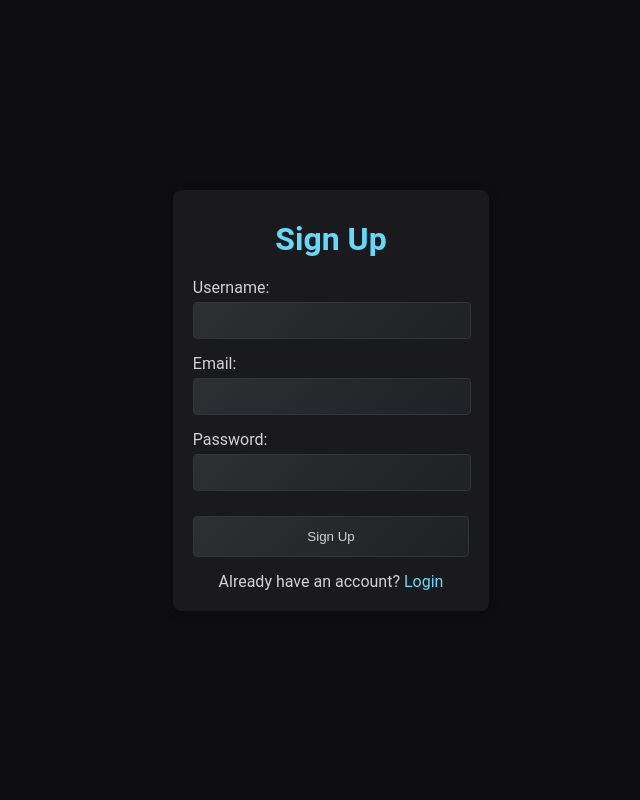
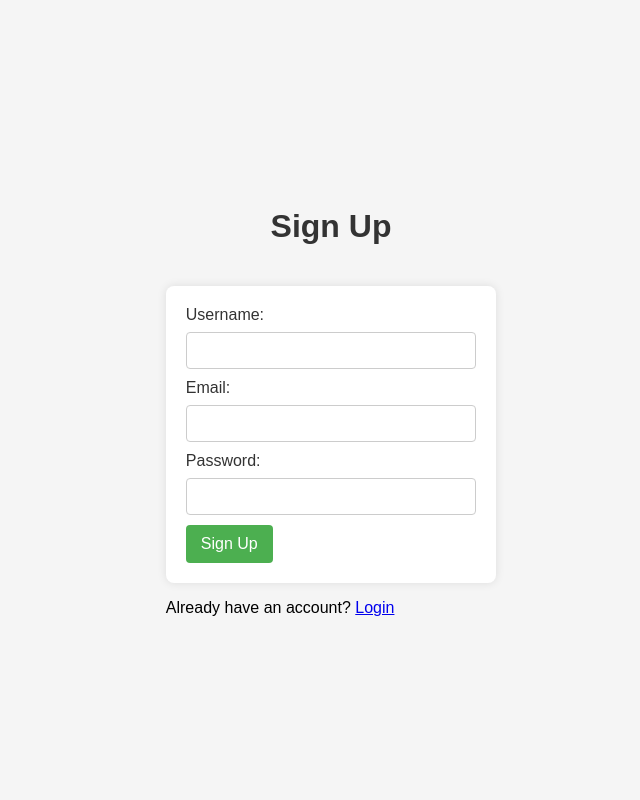
Before and after one commit to Dhaarun-Abhimanyu/GitGud_1426_NexTech, a Flask app: page /signup in a window 1280 px wide. Shown: the whole page, without its empty margins (309-949 px from the left). Run offline with Flask 3, Linux system fonts and the light colour scheme; parts of the project's set-up code (start-up, migrations or seed data) failed here and were passed over.

Commit message:
finall commit 4

```diff
--- a/login/static/styles.css
+++ b/login/static/styles.css
@@ -1,78 +1,56 @@
 body {
-    font-family: "Roboto", sans-serif;
-    background: #0e0e10;
-    color: #d2d2d2;
+    font-family: 'Arial', sans-serif;
     margin: 0;
+    padding: 0;
+    background-color: #f5f5f5;
     display: flex;
+    align-items: center;
     justify-content: center;
-    align-items: center;
     height: 100vh;
-    transition: background 0.3s ease;
-}
-
-.container {
-    max-width: 400px;
-    padding: 20px;
-    border-radius: 8px;
-    box-shadow: 0 2px 10px rgba(0, 0, 0, 0.3);
-    background-color: #1a1a1c;
-    transition: background 0.3s ease, box-shadow 0.3s ease;
 }
 
 h1 {
-    color: #61dafb;
-    font-weight: bold;
-    margin-top: 10px;
-    margin-bottom: 20px;
+    color: #333;
     text-align: center;
-    transition: color 0.3s ease;
+    padding: 20px;
+}
+
+form {
+    max-width: 400px;
+    margin: 0 auto;
+    padding: 20px;
+    background-color: #fff;
+    box-shadow: 0 0 10px rgba(0, 0, 0, 0.1);
+    border-radius: 8px;
 }
 
 label {
     display: block;
-    margin-bottom: 5px;
-    color: #d2d2d2;
+    margin-bottom: 8px;
+    color: #333;
 }
 
 input {
-    margin-bottom: 15px;
+    width: 100%;
     padding: 10px;
-    width: calc(100% - 20px);
-    border: 1px solid #30363b;
+    margin-bottom: 10px;
+    box-sizing: border-box;
+    border: 1px solid #ccc;
     border-radius: 4px;
-    transition: all 0.3s ease;
-    background: linear-gradient(135deg, #2d2f33, #202124);
-    color: #d2d2d2;
 }
 
 button {
-    margin-top: 10px;
-    padding: 12px;
-    width: 100%;
-    border: 1px solid #30363b;
+    background-color: #4caf50;
+    color: #fff;
+    padding: 10px 15px;
+    border: none;
     border-radius: 4px;
-    transition: all 0.3s ease;
-    background: linear-gradient(135deg, #2d2f33, #202124);
-    color: #d2d2d2;
     cursor: pointer;
+    font-size: 16px;
 }
 
 button:hover {
-    background: linear-gradient(135deg, #303840, #202730);
+    background-color: #45a049;
 }
 
-a {
-    color: #61dafb;
-    text-decoration: none;
-}
-
-a:hover {
-    text-decoration: underline;
-}
-
-p.login-link {
-    margin-top: 15px;
-    margin-bottom: 0;
-    text-align: center;
-    color: #d2d2d2;
-}
+/* Add more styles as needed */
```
